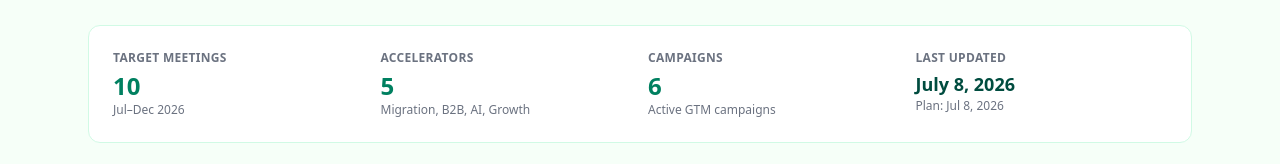
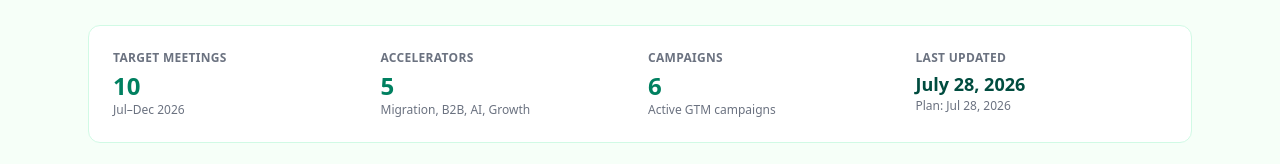
Before and after one commit to poojanaikRC/Shopify-Dept-Agent, a Next.js app: page / in a window 1280 px wide. Shown: the part 585-749 px from the top of the page. Built offline with nearby package versions, Linux system fonts and the light colour scheme.

Commit message:
fix: update all dates to Jul 28, 2026

```diff
--- a/data/projects.ts
+++ b/data/projects.ts
@@ -63,4 +63,4 @@ export const projects: Project[] = [
   },
 ];
 
-export const updatedDate = "Jul 8, 2026";
+export const updatedDate = "Jul 28, 2026";
--- a/data/report.ts
+++ b/data/report.ts
@@ -30,7 +30,7 @@ export interface Report {
 
 export const report: Report = {
   title: "Shopify Practice — Trend & GTM Intelligence Report",
-  generated: "July 8, 2026",
+  generated: "July 28, 2026",
   sub: "Weekly intelligence sweep for practice leads, solution architects, sales, and marketing across the Shopify ecosystem",
   tags: [
     { label: "Breakout: Shopify Spring '26 Edition — 150+ updates, agentic commerce goes GA", hot: true },
--- a/data/weeklyPlan.ts
+++ b/data/weeklyPlan.ts
@@ -59,7 +59,7 @@ export interface WeeklyPlan {
 
 export const weeklyPlan: WeeklyPlan = {
   org: "Royal Cyber",
-  generated: "Jul 8, 2026",
+  generated: "Jul 28, 2026",
   weeks: [
     {
       id: "q3-migration",
```
